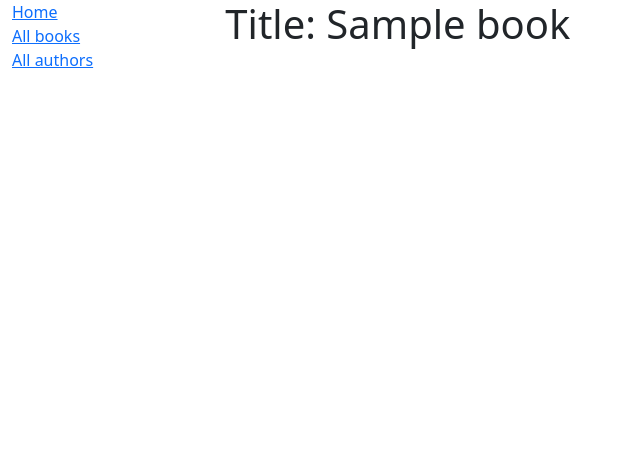
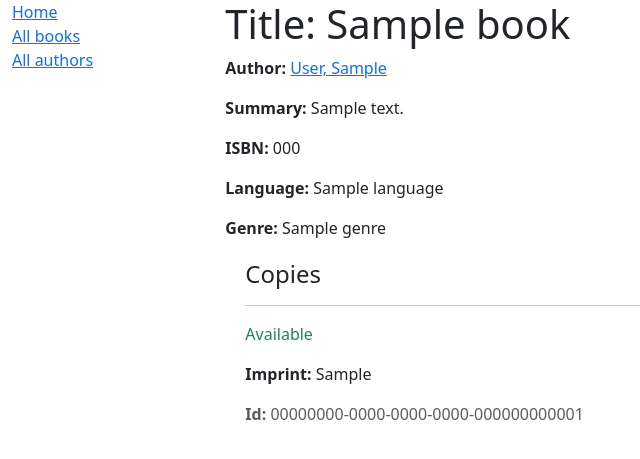
Before and after one commit to roblusk/local-library-django-tutorial, a Django app: page /catalog/book/1 in a window 1280 px wide. Shown: the top 459 px of the page, without its empty margins (0-640 px from the left). Run offline with Django 4.2, Linux system fonts and the light colour scheme; tables that the repository leaves empty hold one stand-in row (values such as "Sample post").

Commit message:
Add book details to book_detail.html template

```diff
--- a/locallibrary/catalog/templates/catalog/book_detail.html
+++ b/locallibrary/catalog/templates/catalog/book_detail.html
@@ -3,5 +3,27 @@
 {% block content %}
     <h1>Title: {{ book.title }}</h1>
 
+    <p><strong>Author:</strong> <a href="">{{ book.author }}</a></p>
+    <p><strong>Summary:</strong> {{ book.summary }}</p>
+    <p><strong>ISBN:</strong> {{ book.isbn }}</p>
+    <p><strong>Language:</strong> {{ book.language }}</p>
+    <p><strong>Genre:</strong> {{ book.genre.all|join:", "}}</p>
+
+    <div style="margin-left:20px;margin-top:20px">
+        <h4>Copies</h4>
+        {% for copy in book.bookinstance_set.all %}
+            <hr />
+            <p class="{% if copy.status == 'a' %}text-success{% elif copy.status == 'm'%}text-danger{% else %}text-warning{% endif %}">
+                {{ copy.get_status_display  }}
+            </p>
+            {% if copy.status != 'a' %}
+            <p><strong>Due to be returned:</strong> {{ copy.due_back }}</p>
+            {% endif %}
+            <p><strong>Imprint:</strong> {{ copy.imprint }}</p>
+            <p class="text-muted"><strong>Id:</strong> {{ copy.id }}</p>
+        {% endfor %}
+    </div>
+
+
 
 {% endblock %}
```
